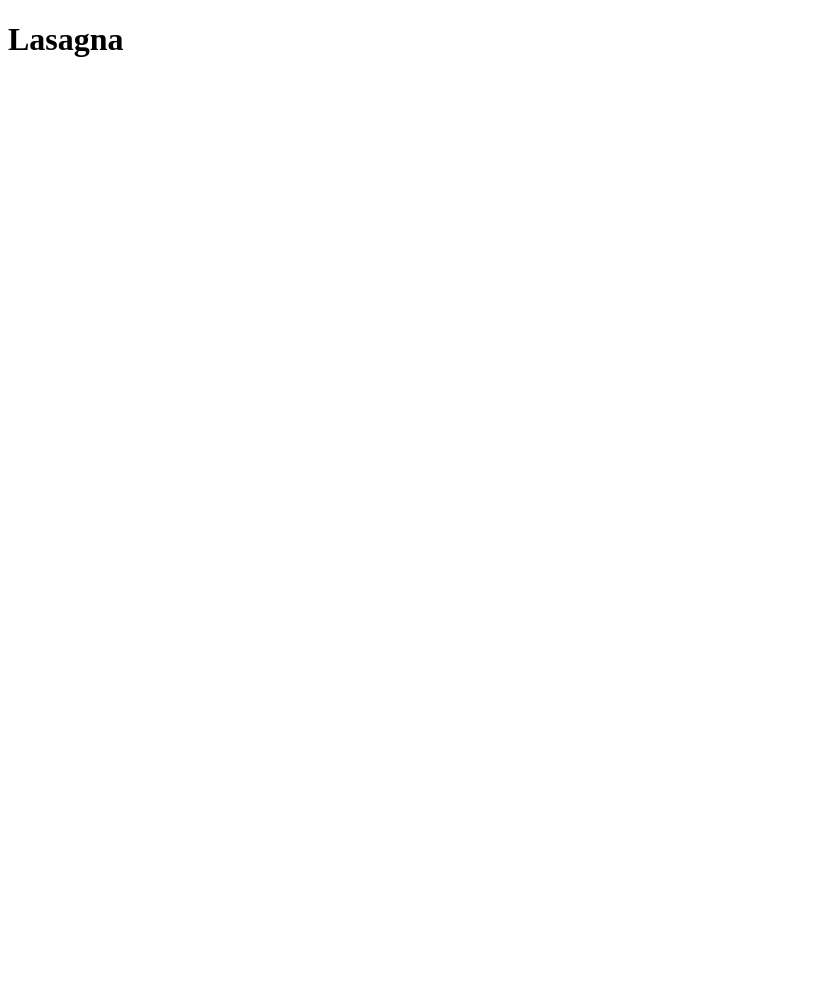
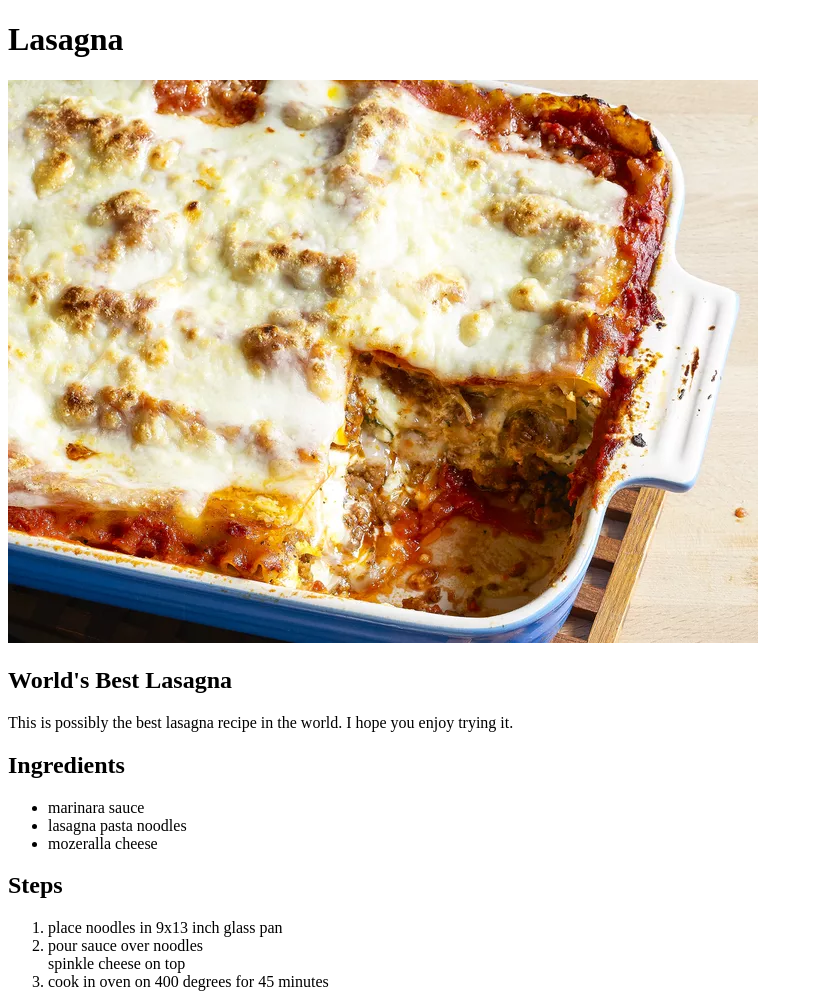
Before and after one commit to brobinhood/odin-recipes, a plain HTML site: page recipes/lasagna.html in a window 1280 px wide. Shown: the whole page, without its empty margins (0-813 px from the left). Before the commit the page ends 800 px from the top, so only its background shows below. Drawn offline with Linux system fonts and the light colour scheme.

Commit message:
add photos folder along with ingredients and steps to page

```diff
--- a/recipes/lasagna.html
+++ b/recipes/lasagna.html
@@ -7,5 +7,21 @@
 </head>
 <body>
     <h1>Lasagna</h1>
+    <img src="../photos/23600-worlds-best-lasagna-armag-4x3-1-b24f9ad518d74090bf197828492c64a6.webp">
+    <h2>World's Best Lasagna</h2>
+    <p>This is possibly the best lasagna recipe in the world. I hope you enjoy trying it.</p>
+    <h2>Ingredients</h2>
+    <ul>
+        <li>marinara sauce</li>
+        <li>lasagna pasta noodles</li>
+        <li>mozeralla cheese</li>
+    </ul>
+    <h2>Steps</h2>
+    <ol>
+        <li>place noodles in 9x13 inch glass pan</li>
+        <li>pour sauce over noodles</li>
+        <le>spinkle cheese on top</le>
+        <li>cook in oven on 400 degrees for 45 minutes</li>
+    </ol>
 </body>
 </html>
```
Also changed, not shown: index.html (+1 -0 lines), photos/23600-worlds-best-lasagna-armag-4x3-1-b24f9ad518d74090bf197828492c64a6.webp (added).
